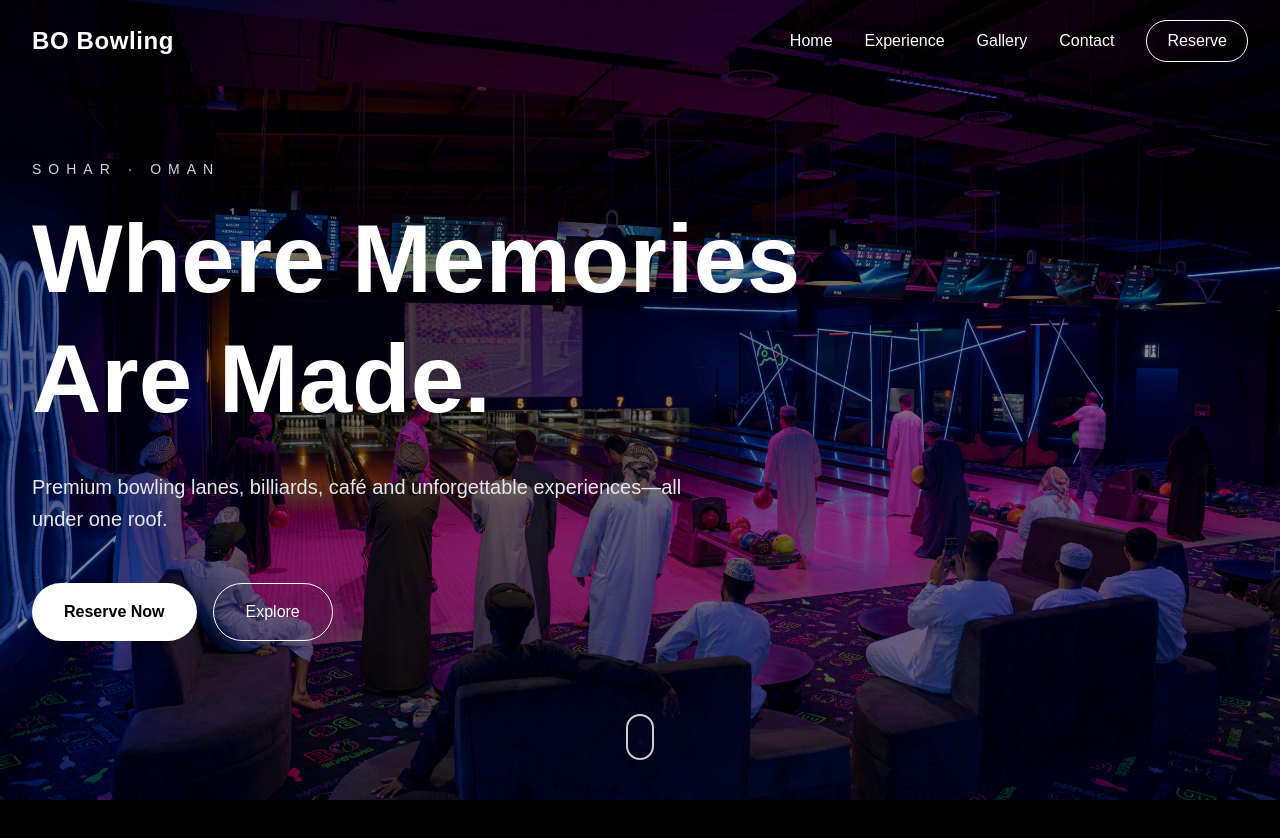
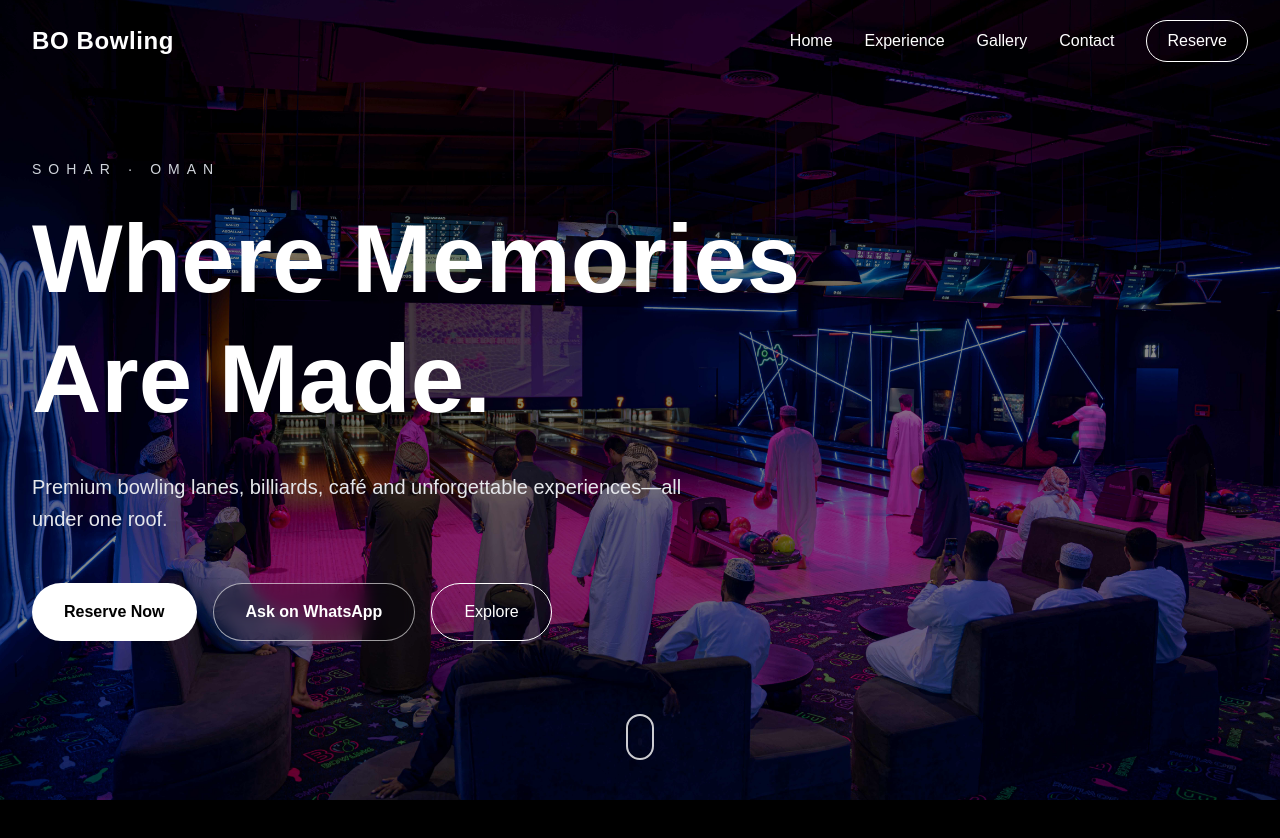
Before and after one commit to zeramond/BO, a Next.js app: page / in a window 1280 px wide. Shown: the top 838 px of the page. Built offline with nearby package versions, Linux system fonts and the light colour scheme; no server answers.

Commit message:
Separate reservation and WhatsApp hero actions

```diff
--- a/src/components/Hero.tsx
+++ b/src/components/Hero.tsx
@@ -1,6 +1,6 @@
 import Image from "next/image";
 
-const reservationUrl =
+const whatsappUrl =
   "https://api.whatsapp.com/send?phone=96891309660&text=I%20would%20like%20to%20ask%20about%20reservations";
 
 export default function Hero() {
@@ -41,14 +41,21 @@ export default function Hero() {
             experiences—all under one roof.
           </p>
 
-          <div className="mt-8 flex flex-col gap-3 sm:flex-row sm:gap-4 md:mt-12">
+          <div className="mt-8 flex flex-col gap-3 sm:flex-row sm:flex-wrap sm:gap-4 md:mt-12">
             <a
-              href={reservationUrl}
-              target="_blank"
-              rel="noopener noreferrer"
+              href="#reservation-form"
               className="fade-up delay-4 inline-flex w-full items-center justify-center rounded-full bg-white px-8 py-4 font-semibold text-black transition-all duration-300 hover:scale-105 sm:w-auto"
             >
               Reserve Now
+            </a>
+
+            <a
+              href={whatsappUrl}
+              target="_blank"
+              rel="noopener noreferrer"
+              className="fade-up delay-4 inline-flex w-full items-center justify-center rounded-full border border-white/60 bg-black/20 px-8 py-4 font-semibold text-white backdrop-blur-sm transition-all duration-300 hover:bg-white hover:text-black sm:w-auto"
+            >
+              Ask on WhatsApp
             </a>
 
             <a
```
